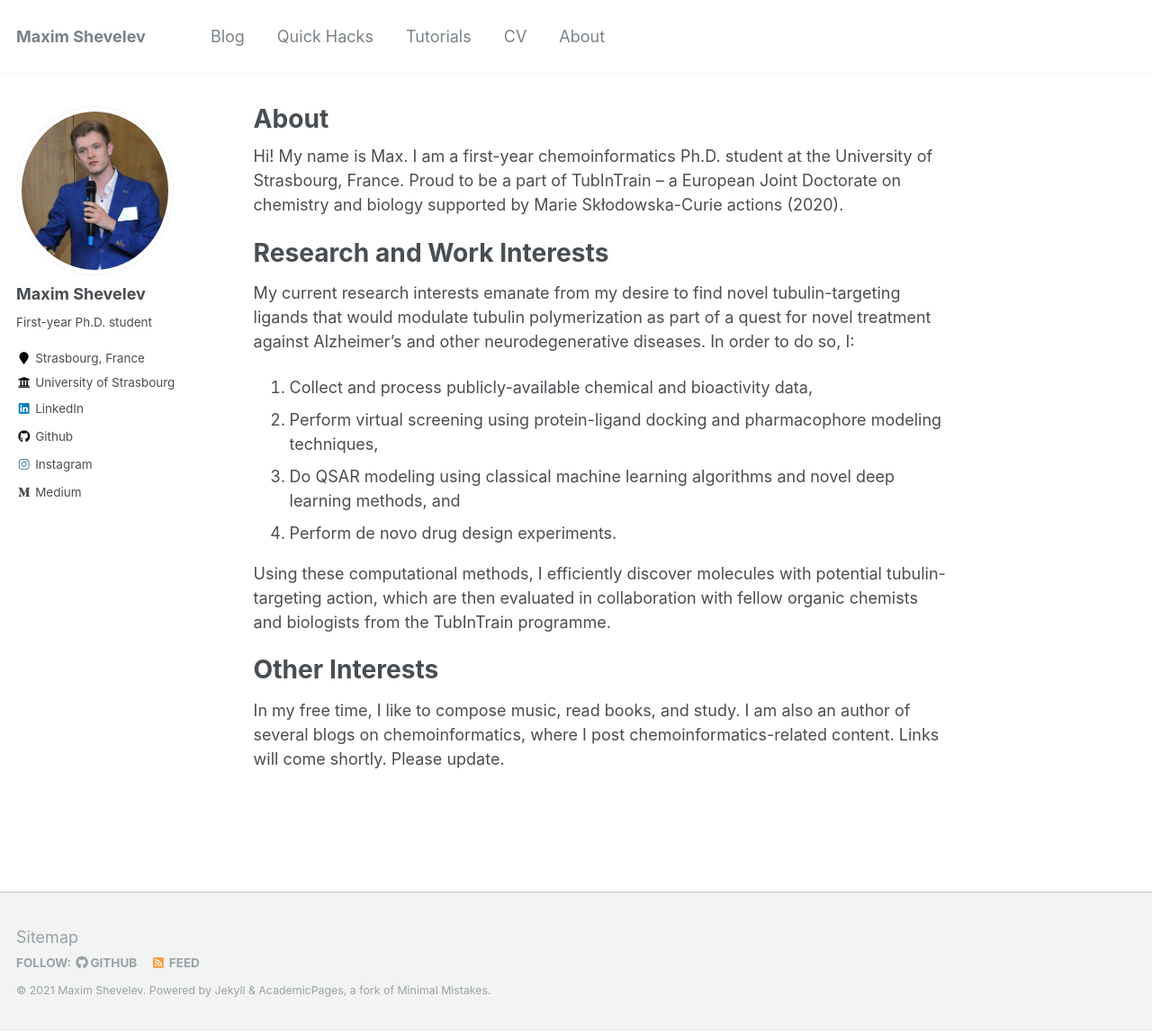
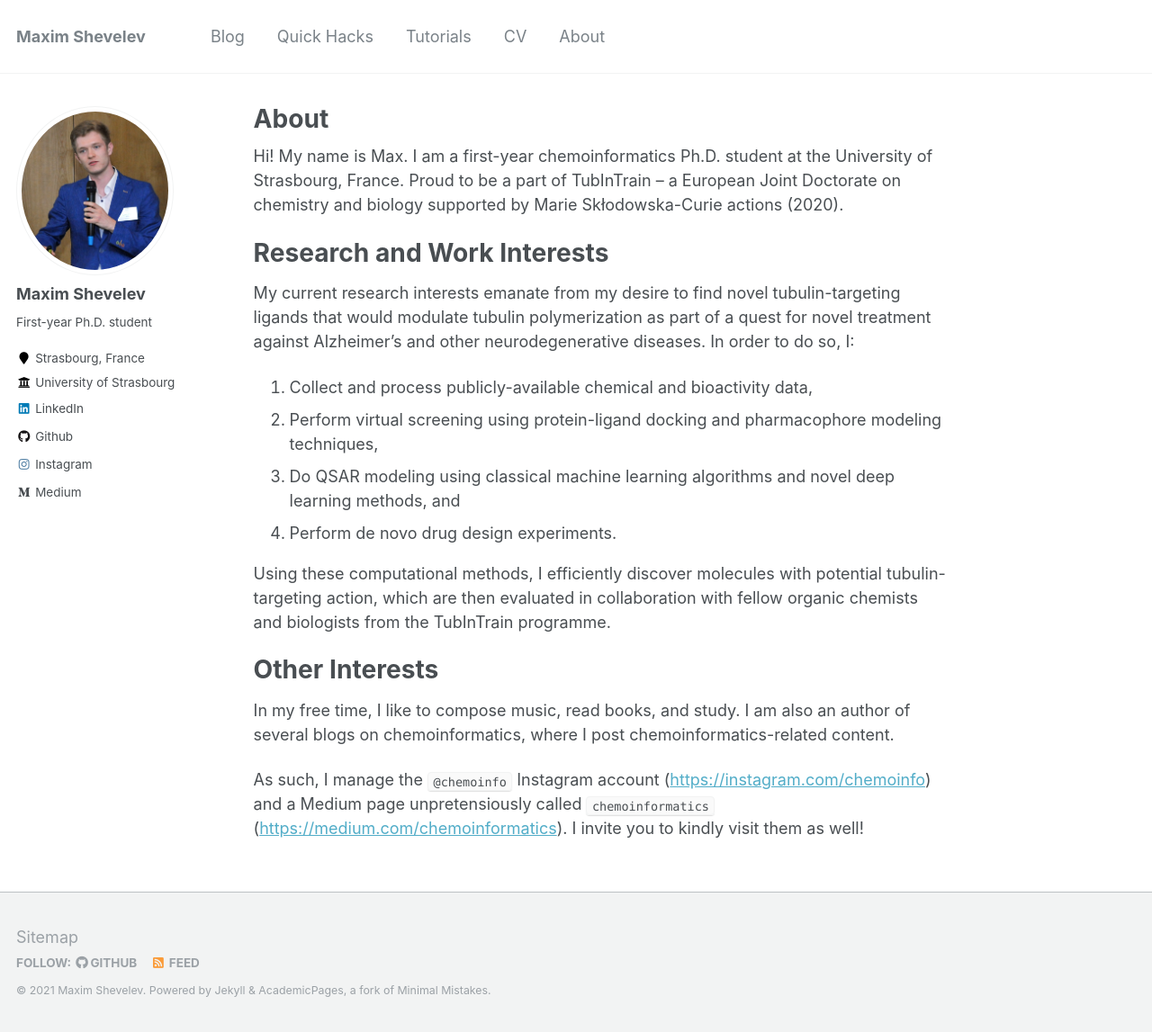
Before and after one commit to mawansui/mawansui.github.io, a Jekyll site: the page built from _pages/about.md, in a window 1280 px wide and 1147 px high. Shown: the whole window at 90% size. Built offline with Jekyll 4.4.1, drawn with Linux system fonts in a browser that asks for light colours.

Commit message:
about updated

```diff
--- a/_pages/about.md
+++ b/_pages/about.md
@@ -26,4 +26,6 @@ Using these computational methods, I efficiently discover molecules with potenti
 Other Interests
 ===
 
-In my free time, I like to compose music, read books, and study. I am also an author of several blogs on chemoinformatics, where I post chemoinformatics-related content. Links will come shortly. Please update.
+In my free time, I like to compose music, read books, and study. I am also an author of several blogs on chemoinformatics, where I post chemoinformatics-related content.
+
+As such, I manage the `@chemoinfo` Instagram account ([https://instagram.com/chemoinfo](https://instagram.com/chemoinfo)) and a Medium page unpretensiously called `chemoinformatics` ([https://medium.com/chemoinformatics](https://medium.com/chemoinformatics)). I invite you to kindly visit them as well!
```
